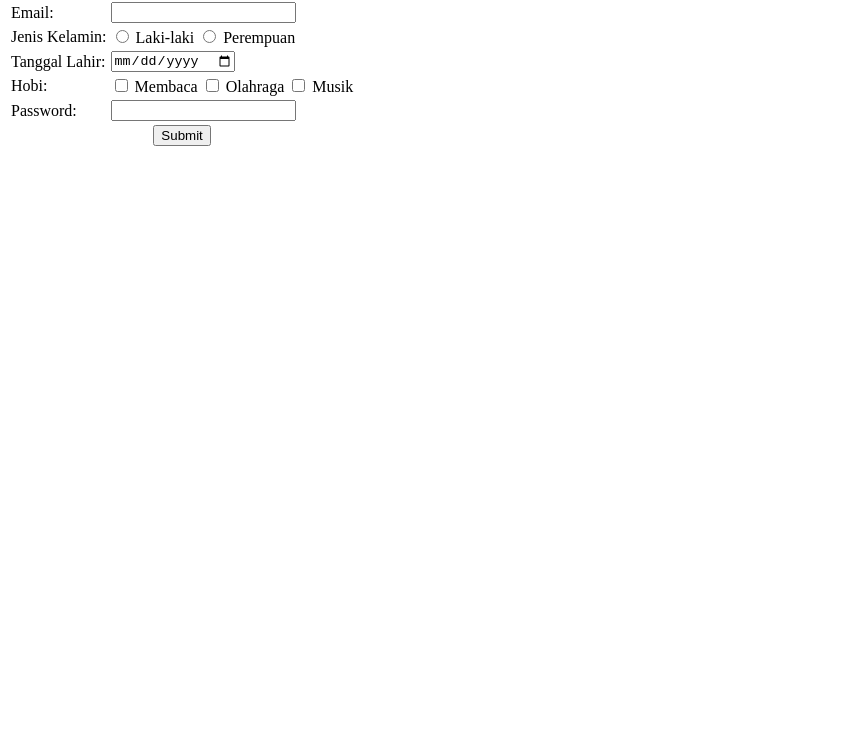
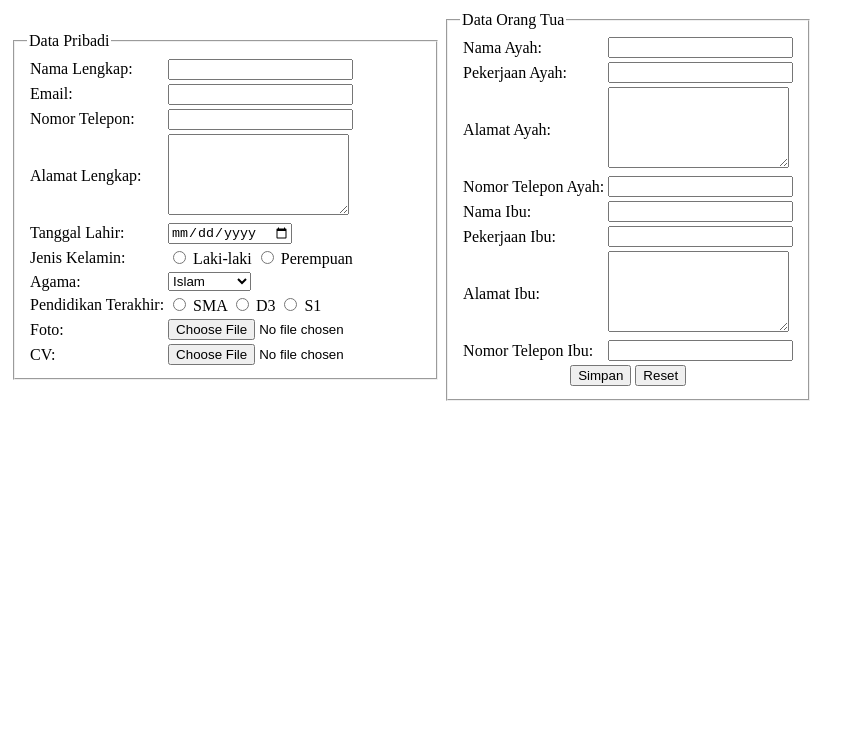
Before and after one commit to zenbuterin/WEB_DASAR_PNP, a plain HTML site: page index.html in a window 1280 px wide. Shown: the part 59-800 px from the top of the page, without its empty margins (0-864 px from the left). Drawn offline with Linux system fonts and the light colour scheme.

Commit message:
Update index.html
filedset data diri dan data orang tua

```diff
--- a/index.html
+++ b/index.html
@@ -1,57 +1,120 @@
 <!DOCTYPE html>
-<html lang="id">
+<html>
 <head>
-    <meta charset="UTF-8">
-    <meta name="viewport" content="width=device-width, initial-scale=1.0">
-    <title>Form Sederhana</title>
+    <title>Form Pendaftaran</title>
 </head>
 <body>
-    <form action="#" method="POST">
+    <h2>Form Pendaftaran</h2>
+    <form action="" method="post">
         <table>
             <tr>
-                <td><label for="nama">Nama:</label></td>
-                <td><input type="text" id="nama" name="nama" required></td>
+                <td>
+                    <fieldset>
+                        <legend>Data Pribadi</legend>
+                        <table>
+                            <tr>
+                                <td>Nama Lengkap:</td>
+                                <td><input type="text" name="nama_lengkap" required></td>
                             </tr>
                             <tr>
-                <td><label for="nim">NIM:</label></td>
-                <td><input type="text" id="nim" name="nim" required></td>
+                                <td>Email:</td>
+                                <td><input type="email" name="email" required></td>
                             </tr>
                             <tr>
-                <td><label for="email">Email:</label></td>
-                <td><input type="email" id="email" name="email" required></td>
+                                <td>Nomor Telepon:</td>
+                                <td><input type="tel" name="nomor_telepon" required></td>
                             </tr>
                             <tr>
-                <td><label>Jenis Kelamin:</label></td>
+                                <td>Alamat Lengkap:</td>
+                                <td><textarea name="alamat" rows=5 required></textarea></td>
+                            </tr>
+                            <tr>
+                                <td>Tanggal Lahir:</td>
+                                <td><input type="date" name="tanggal_lahir" required></td>
+                            </tr>
+                            <tr>
+                                <td>Jenis Kelamin:</td>
                                 <td>
-                    <input type="radio" id="laki" name="gender" value="Laki-laki" required>
-                    <label for="laki">Laki-laki</label>
-                    <input type="radio" id="perempuan" name="gender" value="Perempuan" required>
-                    <label for="perempuan">Perempuan</label>
+                                    <input type="radio" name="jenis_kelamin" value="Laki-laki" required> Laki-laki
+                                    <input type="radio" name="jenis_kelamin" value="Perempuan"> Perempuan
                                 </td>
                             </tr>
                             <tr>
-                <td><label for="tgl_lahir">Tanggal Lahir:</label></td>
-                <td><input type="date" id="tgl_lahir" name="tgl_lahir" required></td>
-            </tr>
-            <tr>
-                <td><label>Hobi:</label></td>
+                                <td>Agama:</td>
                                 <td>
-                    <input type="checkbox" id="hobi1" name="hobi" value="Membaca">
-                    <label for="hobi1">Membaca</label>
-                    <input type="checkbox" id="hobi2" name="hobi" value="Olahraga">
-                    <label for="hobi2">Olahraga</label>
-                    <input type="checkbox" id="hobi3" name="hobi" value="Musik">
-                    <label for="hobi3">Musik</label>
+                                    <select name="agama" required>
+                                        <option value="Islam">Islam</option>
+                                        <option value="Kristen">Kristen</option>
+                                        <option value="Katolik">Katolik</option>
+                                        <option value="Hindu">Hindu</option>
+                                        <option value="Buddha">Buddha</option>
+                                        <option value="Konghucu">Konghucu</option>
+                                    </select>
                                 </td>
                             </tr>
                             <tr>
-                <td><label for="password">Password:</label></td>
-                <td><input type="password" id="password" name="password" required></td>
+                                <td>Pendidikan Terakhir:</td>
+                                <td>
+                                    <input type="radio" name="pendidikan" value="SMA" required> SMA
+                                    <input type="radio" name="pendidikan" value="D3"> D3
+                                    <input type="radio" name="pendidikan" value="S1"> S1
+                                </td>
                             </tr>
                             <tr>
-
+                                <td>Foto:</td>
+                                <td><input type="file" name="foto" accept="image/*" required></td>
+                            </tr>
+                            <tr>
+                                <td>CV:</td>
+                                <td><input type="file" name="cv" accept=".pdf,.doc,.docx" required></td>
+                            </tr>
+                        </table>
+                    </fieldset>
+                </td>
+                <td>
+                    <fieldset>
+                        <legend>Data Orang Tua</legend>
+                        <table>
+                            <tr>
+                                <td>Nama Ayah:</td>
+                                <td><input type="text" name="nama_ayah" required></td>
+                            </tr>
+                            <tr>
+                                <td>Pekerjaan Ayah:</td>
+                                <td><input type="text" name="pekerjaan_ayah" required></td>
+                            </tr>
+                            <tr>
+                                <td>Alamat Ayah:</td>
+                                <td><textarea name="alamat_ayah" rows=5 required></textarea></td>
+                            </tr>
+                            <tr>
+                                <td>Nomor Telepon Ayah:</td>
+                                <td><input type="tel" name="nomor_ayah" required></td>
+                            </tr>
+                            <tr>
+                                <td>Nama Ibu:</td>
+                                <td><input type="text" name="nama_ibu" required></td>
+                            </tr>
+                            <tr>
+                                <td>Pekerjaan Ibu:</td>
+                                <td><input type="text" name="pekerjaan_ibu" required></td>
+                            </tr>
+                            <tr>
+                                <td>Alamat Ibu:</td>
+                                <td><textarea name="alamat_ibu" required rows=5></textarea></td>
+                            </tr>
+                            <tr>
+                                <td>Nomor Telepon Ibu:</td>
+                                <td><input type="tel" name="nomor_ibu" required></td>
+                            </tr>
+                            <tr>
                                 <td colspan="2" align="center">
-                    <button type="submit">Submit</button>
+                                    <input type="submit" value="Simpan">
+                                    <input type="reset" value="Reset">
+                                </td>
+                            </tr>
+                        </table>
+                    </fieldset>
                 </td>
             </tr>
         </table>
```
Lines whose indentation alone changed are shown as unchanged.
